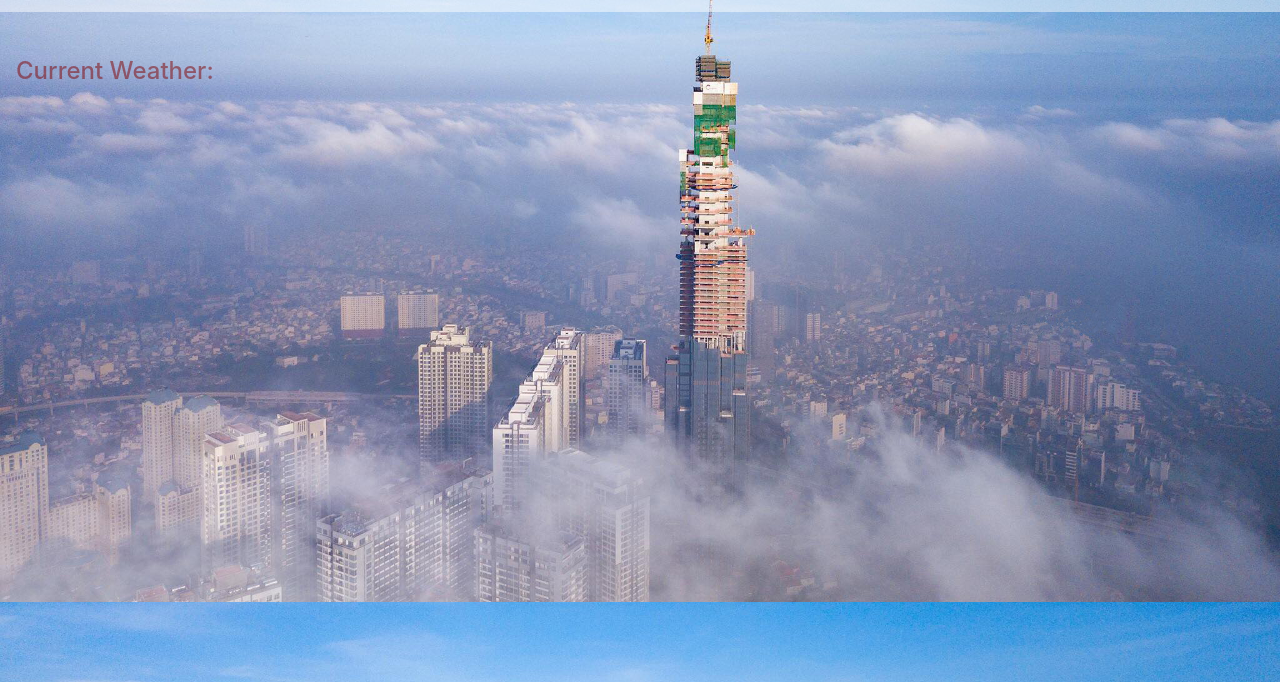
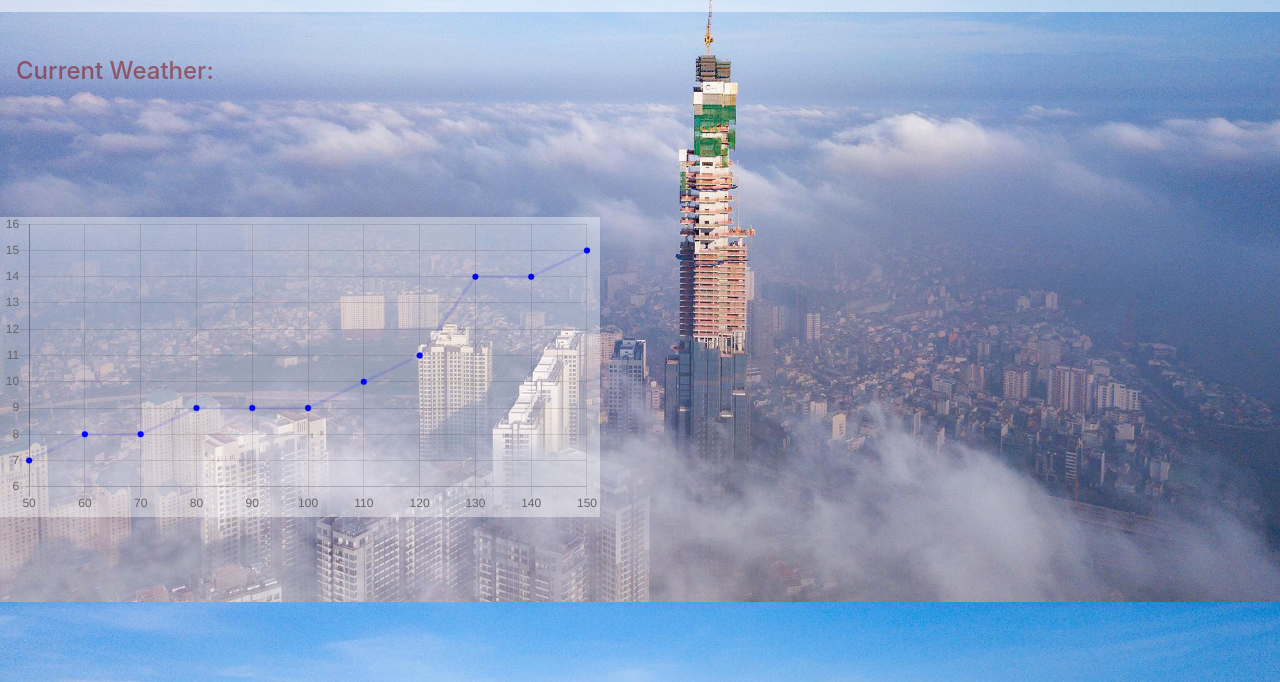
Before and after one commit to KLIUH/websocket_weather, a plain HTML site: page index.html in a window 1280 px wide. Shown: the part 118-800 px from the top of the page. Drawn offline with nearby package versions, Linux system fonts and the light colour scheme.

Commit message:
add chart

```diff
--- a/index.html
+++ b/index.html
@@ -7,6 +7,7 @@
     <title>Weather Forecast</title>
     <link rel="stylesheet" href="https://maxcdn.bootstrapcdn.com/bootstrap/4.5.2/css/bootstrap.min.css">
     <link rel="stylesheet" href="../style.css">
+    <script src="https://cdnjs.cloudflare.com/ajax/libs/Chart.js/2.9.4/Chart.js"></script>
 </head>
 
 <body>
@@ -29,6 +30,33 @@
         <p id="pressure"></p> <!-- Thêm phần tử để hiển thị áp suất -->
         <p id="windDirection"></p> <!-- Thêm phần tử để hiển thị hướng gió -->
     </div>
+
+    <canvas id="myChart" style="width:100%;max-width:600px"></canvas>
+
+    <script>
+        const xValues = [50,60,70,80,90,100,110,120,130,140,150];
+        const yValues = [7,8,8,9,9,9,10,11,14,14,15];
+
+        new Chart("myChart", {
+          type: "line",
+          data: {
+            labels: xValues,
+            datasets: [{
+              fill: false,
+              lineTension: 0,
+              backgroundColor: "rgba(0,0,255,1.0)",
+              borderColor: "rgba(0,0,255,0.1)",
+              data: yValues
+            }]
+          },
+          options: {
+            legend: {display: false},
+            scales: {
+              yAxes: [{ticks: {min: 6, max:16}}],
+            }
+          }
+        });
+        </script>
 
     <script>
         document.addEventListener("DOMContentLoaded", function () {
--- a/style.css
+++ b/style.css
@@ -66,3 +66,7 @@ h4 {
     margin-left: 16px;
     font-size: 19px;
 }
+
+canvas#myChart {
+    background-color: rgba(255, 255, 255, 0.4);
+}
```
